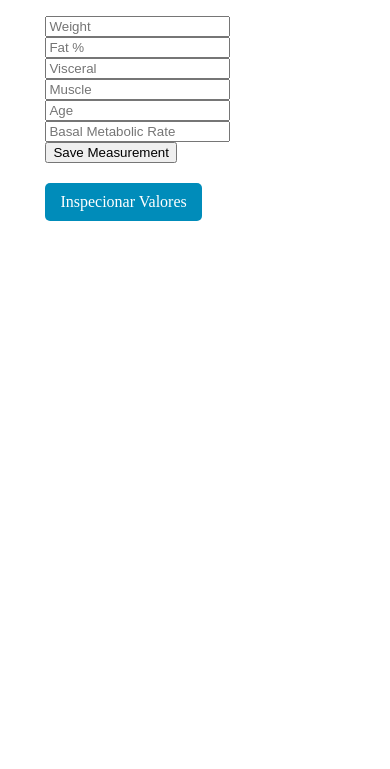
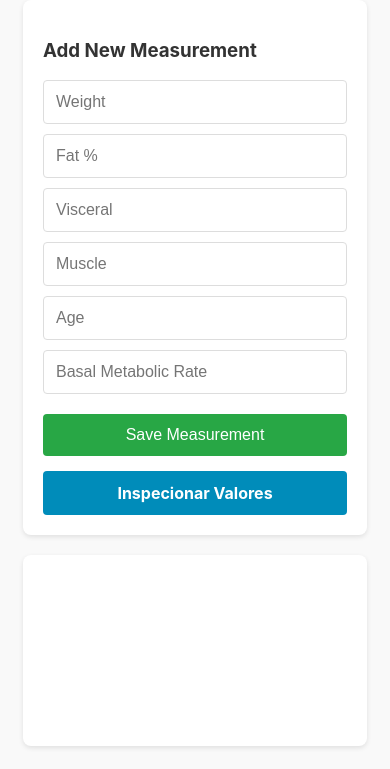
Before and after one commit to jurandir007/EUFit, a plain HTML site: page app/templates/dashboard.html in a window 390 px wide. Shown: the part 105-874 px from the top of the page. Before the commit the page ends 844 px from the top, so only its background shows below. Drawn offline with nearby package versions, Linux system fonts and the light colour scheme; no server answers.

Commit message:
Improve mobile layout and responsiveness of dashboard

```diff
--- a/app/templates/dashboard.html
+++ b/app/templates/dashboard.html
@@ -2,49 +2,43 @@
 <html lang="en">
 <head>
     <meta charset="UTF-8">
+    <meta name="viewport" content="width=device-width, initial-scale=1.0">
     <title>EUFit Dashboard</title>
     <script src="https://cdn.jsdelivr.net/npm/chart.js"></script>
     <style>
-        .inspect-btn {
-            display: inline-block;
-            background-color: #008CBA;
-            color: white;
-            padding: 10px 15px;
-            text-decoration: none;
-            border-radius: 5px;
-            margin-top: 20px;
-        }
+        body { font-family: -apple-system, BlinkMacSystemFont, "Segoe UI", Roboto, sans-serif; padding: 15px; background-color: #f9f9f9; color: #333; }
+        h1 { text-align: center; }
+        section { background: white; padding: 20px; border-radius: 8px; box-shadow: 0 2px 5px rgba(0,0,0,0.1); margin: 0 auto 20px auto; max-width: 500px; }
+        form { display: grid; grid-template-columns: 1fr; gap: 10px; }
+        input { padding: 12px; border: 1px solid #ddd; border-radius: 4px; font-size: 16px; width: 100%; box-sizing: border-box; }
+        button { padding: 12px; background-color: #28a745; color: white; border: none; border-radius: 4px; font-size: 16px; cursor: pointer; margin-top: 10px; }
+        .inspect-btn { display: block; text-align: center; background-color: #008CBA; color: white; padding: 12px; text-decoration: none; border-radius: 4px; margin-top: 15px; font-weight: bold; }
+        .chart-container { background: white; padding: 15px; border-radius: 8px; box-shadow: 0 2px 5px rgba(0,0,0,0.1); margin: 0 auto; max-width: 800px; }
+        canvas { width: 100% !important; height: auto !important; }
     </style>
 </head>
 <body>
     <h1>Dashboard - History</h1>
 
-    <section style="width: 80%; margin: auto;">
+    <section>
         <h3>Add New Measurement</h3>
         <form action="/api/dashboard/add" method="POST">
-            <!-- Mandatory fields -->
             <input type="number" step="0.01" name="weight" placeholder="Weight" required>
             <input type="number" step="0.01" name="fat" placeholder="Fat %" required>
             <input type="number" step="0.01" name="visceral" placeholder="Visceral" required>
-
-            <!-- Optional fields -->
             <input type="number" step="0.01" name="muscle" placeholder="Muscle">
             <input type="number" step="0.01" name="age" placeholder="Age">
             <input type="number" step="0.01" name="basal" placeholder="Basal Metabolic Rate">
-
             <button type="submit">Save Measurement</button>
         </form>
-
-        <!-- Redirect button to the inspection page -->
         <a href="/api/dashboard/inspect" class="inspect-btn">Inspecionar Valores</a>
     </section>
 
-    <div style="width: 80%; margin: auto; margin-top: 30px;">
+    <div class="chart-container">
         <canvas id="myChart"></canvas>
     </div>
 
     <script>
-        // Fetch data and draw chart
         fetch('/api/dashboard/history')
             .then(response => response.json())
             .then(data => {
@@ -59,7 +53,8 @@
                             borderColor: 'rgb(75, 192, 192)',
                             tension: 0.1
                         }]
-                    }
+                    },
+                    options: { responsive: true, maintainAspectRatio: true }
                 });
             });
     </script>
```
